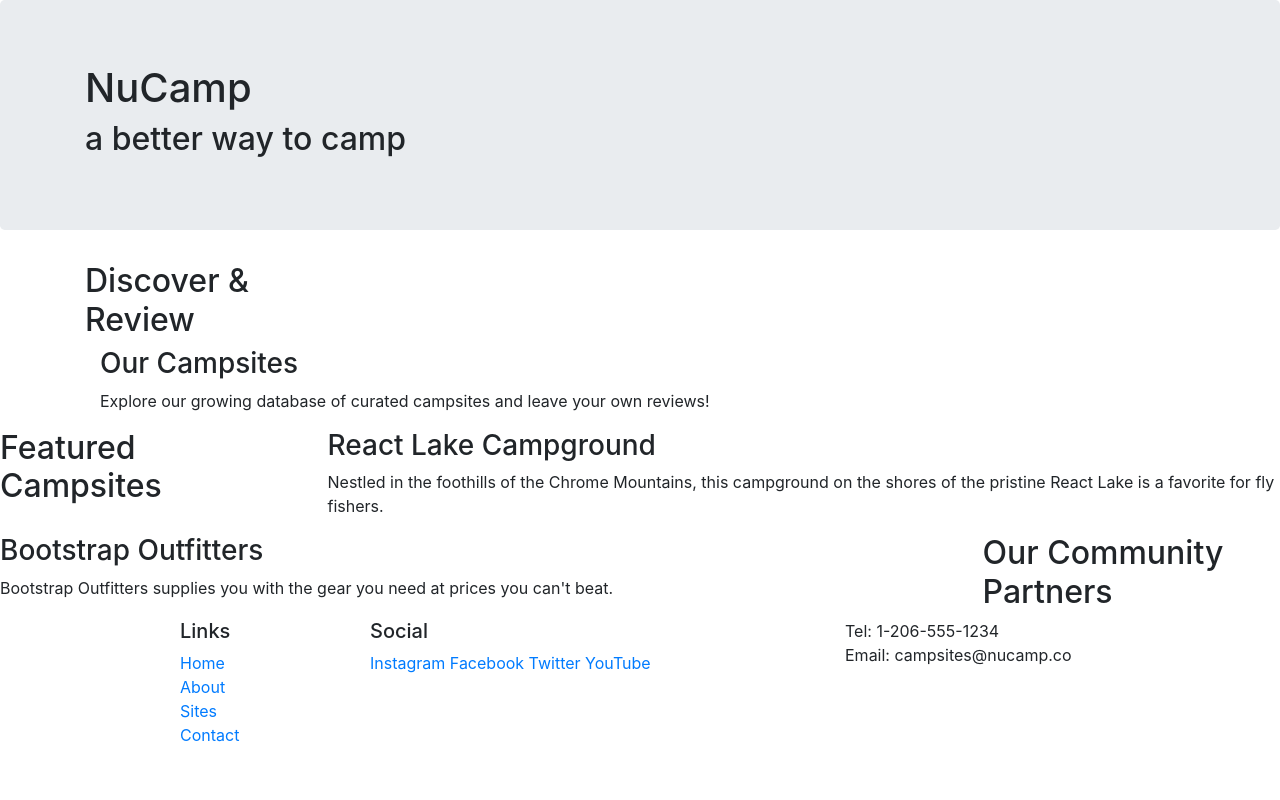
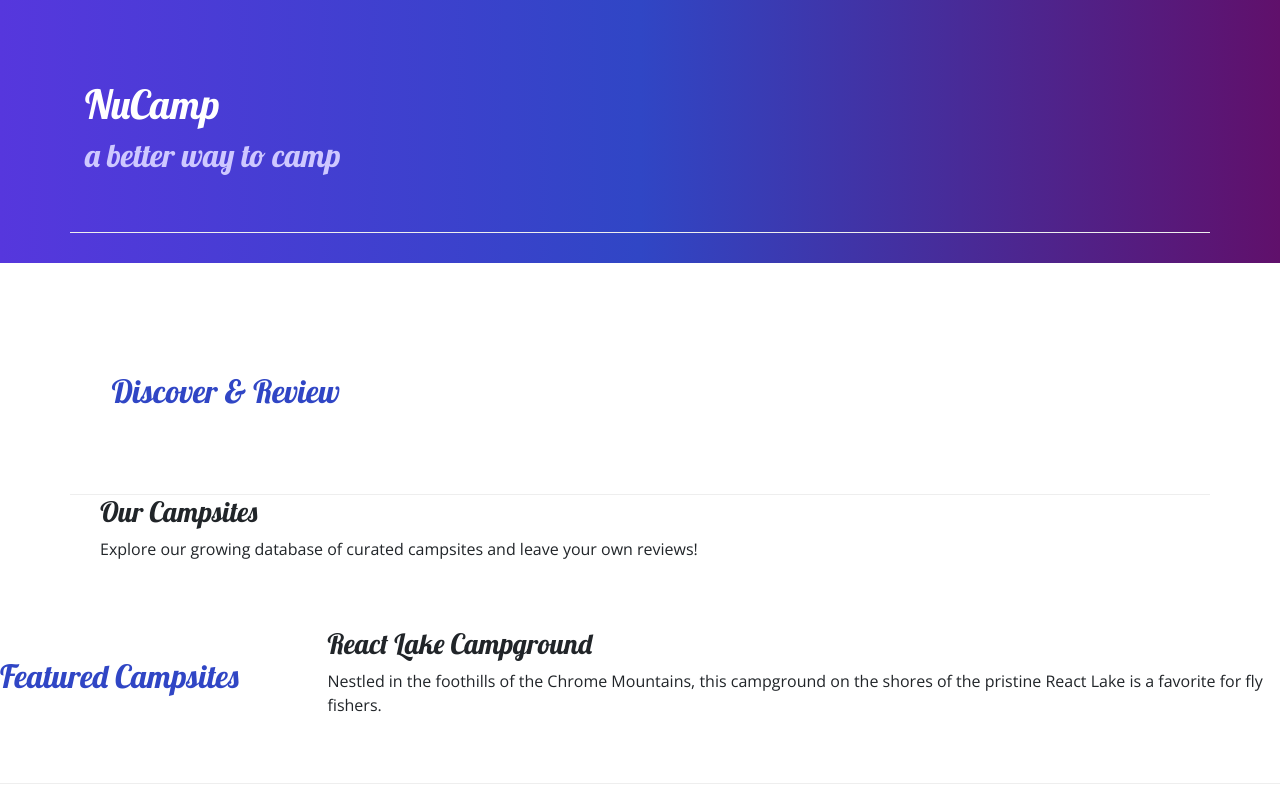
Before and after one commit to Codelife808/nucampsite, a website: page index.html in a window 1280 px wide. Shown: the top 800 px of the page. Drawn offline with nearby package versions, Linux system fonts and the light colour scheme.

Commit message:
Adding Custom Styles

```diff
--- /dev/null
+++ b/css/styles.css
@@ -0,0 +1,32 @@
+body {
+    font-family: "Open Sans", sans-serif;
+}
+
+h1, h2, h3 {
+    font-family: "Lobster", cursive;
+}
+
+h2 {
+    color: #3046C5;
+}
+
+header h2 {
+    color: #CEC8FF;
+}
+
+footer {
+    background-image: linear-gradient(#CEC8FF, white);
+    padding: 20px 0;
+}
+
+.jumbotron {
+    padding: 30px;
+    background-image: linear-gradient(to right, #5637DD, #3046C5, #60106B);
+    color: white;
+}
+
+.row-content {
+    padding: 50px 0;
+    border-bottom: 1px ridge;
+    min-height: 200px;
+}
--- a/index.html
+++ b/index.html
@@ -9,13 +9,17 @@
     <!-- Bootstrap CSS -->
     <link rel="stylesheet" href="node_modules/bootstrap/dist/css/bootstrap.min.css" />
 
+    <!-- Additional CSS must be placed after Bootstrap CSS -->
+    <link rel="stylesheet" href="https://fonts.googleapis.com/css?family=Lobster|Open+Sans" />
+    <link rel="stylesheet" href="css/styles.css" />
     <title>NuCamp: A Better Way To Camp</title>
 </head>
+
 <body>
 
-    <header class="jumbotron">
+    <header class="jumbotron jumbotron-fluid">
         <div class="container">
-            <div class="row">
+            <div class="row row-content align-items-center">
                 <div class="col">
                     <h1>NuCamp</h1>
                     <h2>a better way to camp</h2>
@@ -25,9 +29,9 @@
     </header>
 
     <div class="container">
-        <div class="row">
+        <div class="row row-content align-items-center">
             <div class="col-sm-4 order-sm-last col-md-3">
-                <h2>Discover & Review</h2>
+                <h2 class="text-sm-right">Discover & Review</h2>
             </div>
             </div>
             <div class="col">
@@ -36,7 +40,7 @@
             </div>
         </div>
 
-        <div class="row">
+        <div class="row row-content align-items-center">
             <div class="col-sm-4 col-md-3">
                 <h2>Featured Campsites</h2>
             </div>
@@ -46,9 +50,9 @@
             </div>
         </div>
 
-        <div class="row">
+        <div class="row row-content align-items-center">
             <div class="col-sm-4 order-sm-last col-md-3">
-                <h2>Our Community Partners</h2>
+                <h2 class="text-sm-right">Our Community Partners</h2>
             </div>
             <div class="col">
                 <h3>Bootstrap Outfitters</h3>
@@ -69,14 +73,14 @@
                         <li><a href="#">Contact</a></li>
                     </ul>
                 </div>
-                <div class="col-6 col-sm-5">
+                <div class="col-6 col-sm-5 text-center">
                     <h5>Social</h5>
                     <a href="http://instagram.com/">Instagram</a>
                     <a href="http://facebook.com/">Facebook</a>
                     <a href="http://twitter.com/">Twitter</a>
                     <a href="http://youtube.com/">YouTube</a>
                 </div>
-                <div class="col-sm-4">
+                <div class="col-sm-4 text-center">
                     Tel: 1-206-555-1234<br />
                     Email: campsites@nucamp.co
                 </div>
```
